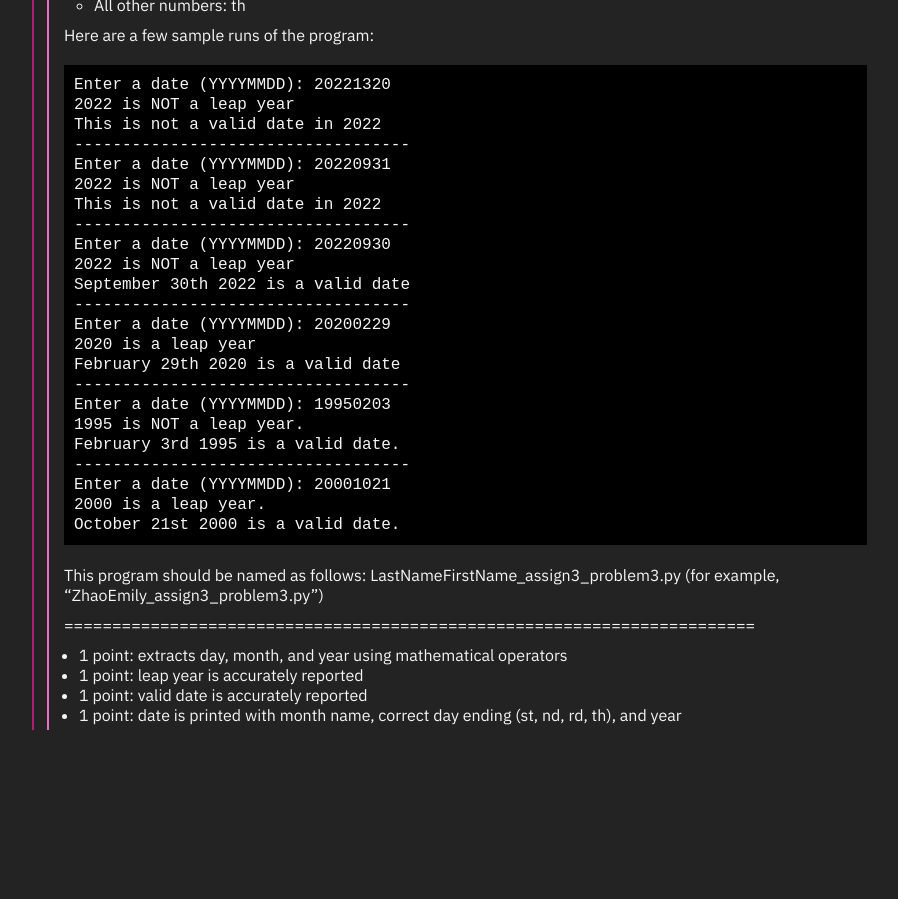
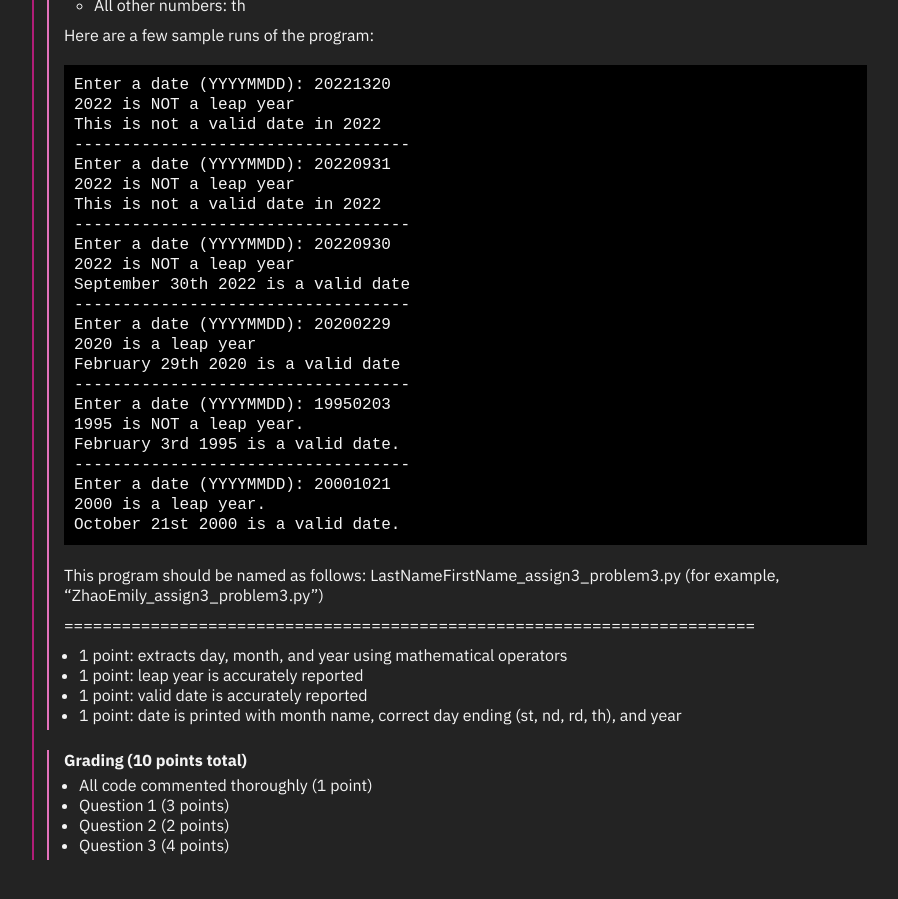
Before and after one commit to emilydidthis/CSCI-UA.002-Fall23, a Jekyll site: the page built from assignments/03.md, in a window 1280 px wide and 900 px high, scrolled down 4997 px. Shown: the whole window, without its empty margins (8-906 px from the left). Built offline with Jekyll 4.4.1, drawn with Linux system fonts in a browser that asks for light colours; before the commit the page ends 5767 px from its top, so only the background shows below that.

Commit message:
updated grading rubric at the end

```diff
--- a/assignments/03.md
+++ b/assignments/03.md
@@ -251,3 +251,11 @@ This program should be named as follows: LastNameFirstName_assign3_problem3.py (
 * 1 point: leap year is accurately reported
 * 1 point: valid date is accurately reported
 * 1 point: date is printed with month name, correct day ending (st, nd, rd, th), and year
+
+<div class="section-break"><br></div>
+
+### Grading (10 points total)
+* All code commented thoroughly (1 point)
+* Question 1 (3 points)
+* Question 2 (2 points)
+* Question 3 (4 points)
```
